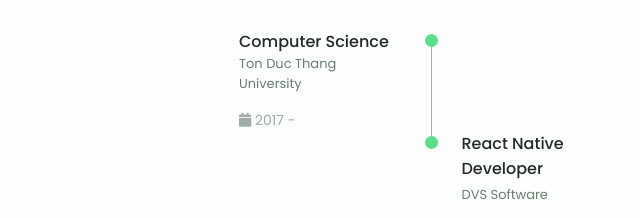
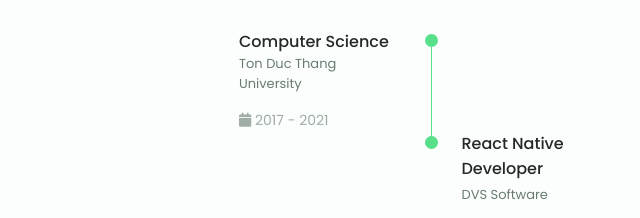
Before and after one commit to Hieu087/Porfolio2, a plain HTML site: page index.html in a window 1280 px wide. Shown: the part 1934-2152 px from the top of the page, 209-849 px from the left. Drawn offline with nearby package versions, Linux system fonts and the light colour scheme.

Commit message:
new update

```diff
--- a/index.html
+++ b/index.html
@@ -369,7 +369,7 @@
                 <span class="qualification-subtitle">Ton Duc Thang University</span>
                 <div class="qualification-calendar">
                   <i class="fas fa-calendar"></i>
-                  2017 -
+                  2017 - 2021
                 </div>
               </div>
 
```
